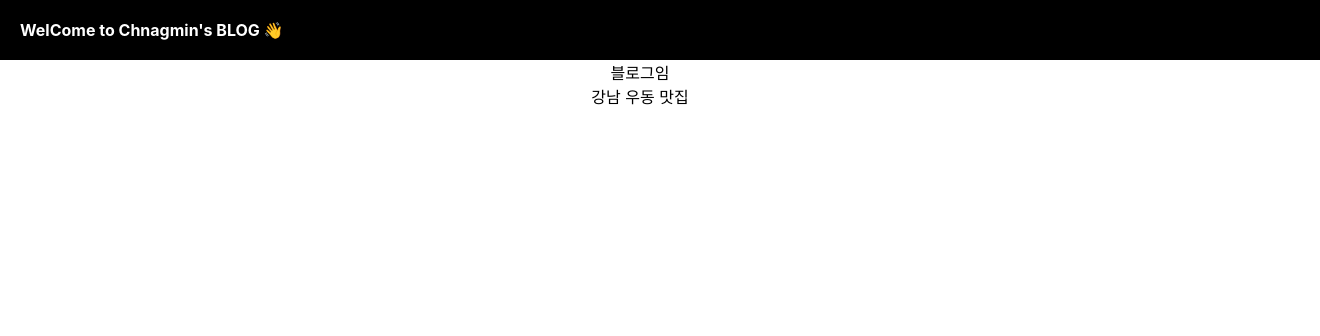
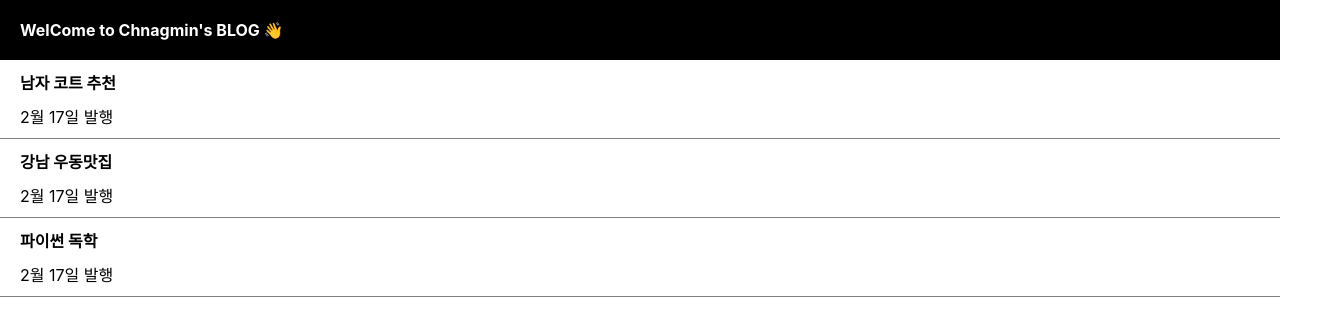
Before and after one commit to 2ckdaks/react_study_blog, a React (Create React App) app: page / in a window 1280 px wide. Shown: the top 336 px of the page, 1320 px wide, since content can reach past the window. Built offline with nearby package versions, Linux system fonts and the light colour scheme.

Commit message:
state학습 데이터 저장/바인딩

```diff
--- a/src/App.css
+++ b/src/App.css
@@ -1,3 +1,7 @@
+div {
+  box-sizing: border-box;
+}
+
 .App {
   text-align: center;
 }
@@ -13,6 +17,17 @@
   display: flex;
   color: white;
   padding: 20px;
+}
+
+.list {
+  text-align: left;
+  padding-left: 20px;
+  border-bottom: 1px solid grey;
+}
+.list h4,
+p {
+  margin-top: 10px;
+  margin-bottom: 10px;
 }
 
 @media (prefers-reduced-motion: no-preference) {
--- a/src/App.js
+++ b/src/App.js
@@ -1,8 +1,13 @@
-import logo from './logo.svg';
+import { useState } from 'react';
 import './App.css';
 
 function App() {
-  let post = '강남 우동 맛집';
+  let [글제목, 글제목변경] = useState([
+    '남자 코트 추천',
+    '강남 우동맛집',
+    '파이썬 독학',
+  ]);
+  let posts = '강남 우동 맛집';
 
   return (
     <div className='App'>
@@ -10,8 +15,18 @@ function App() {
         <h4>WelCome to Chnagmin's BLOG 👋</h4>
       </div>
 
-      <div>블로그임</div>
-      <div>{post}</div>
+      <div className='list'>
+        <h4>{글제목[0]}</h4>
+        <p>2월 17일 발행</p>
+      </div>
+      <div className='list'>
+        <h4>{글제목[1]}</h4>
+        <p>2월 17일 발행</p>
+      </div>
+      <div className='list'>
+        <h4>{글제목[2]}</h4>
+        <p>2월 17일 발행</p>
+      </div>
     </div>
   );
 }
```
